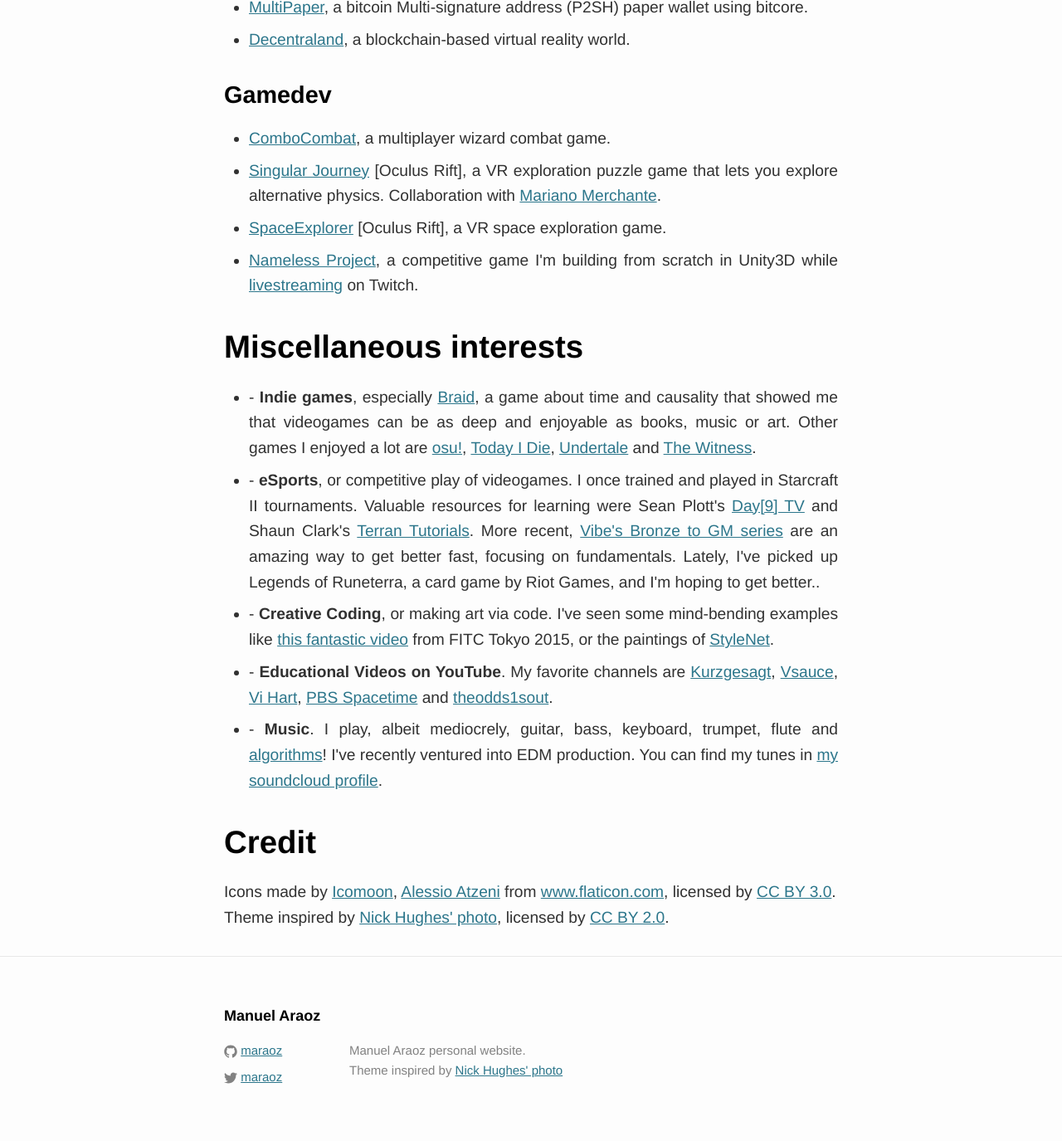
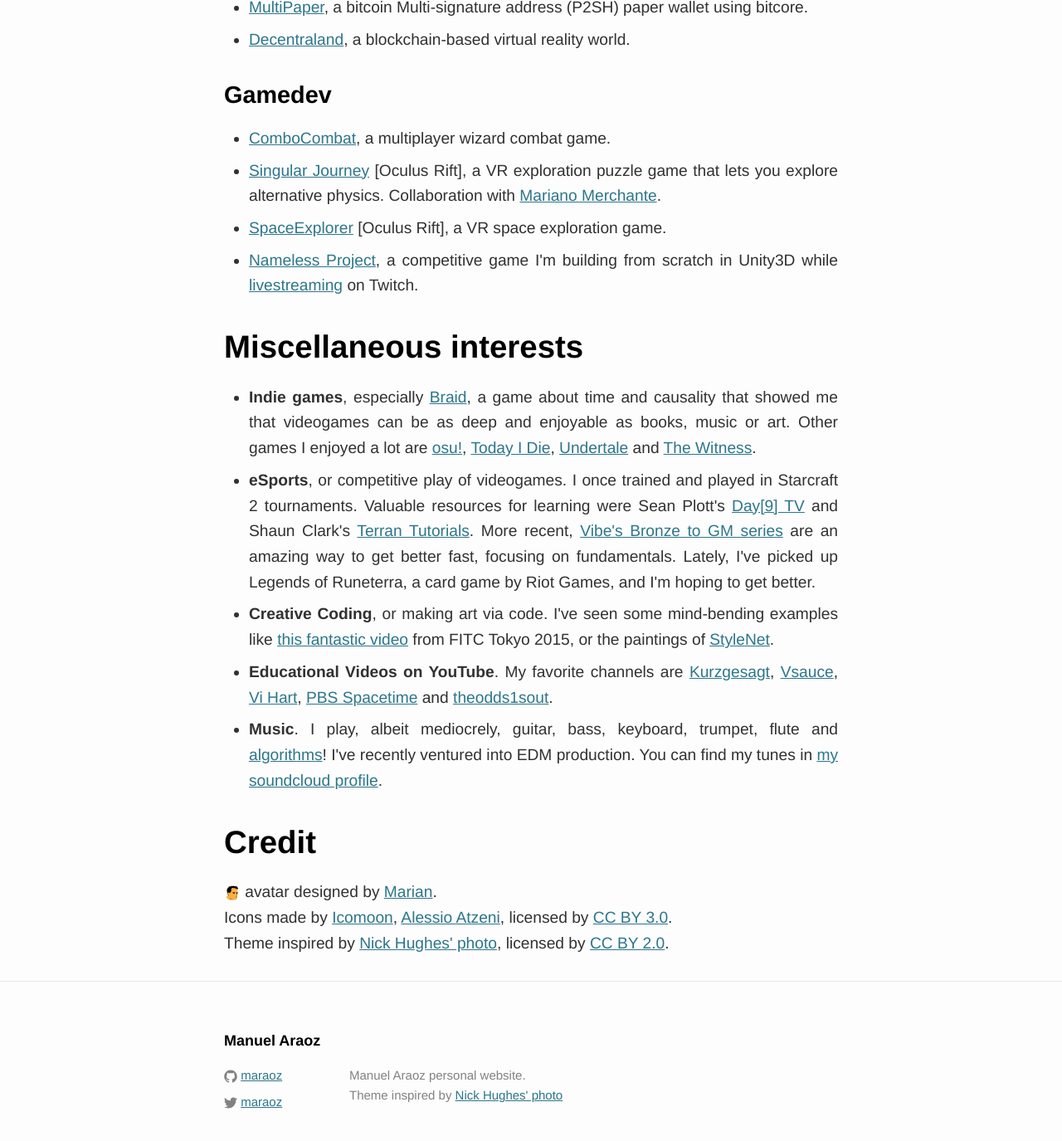
Before and after one commit to tobyornottobe/maraoz.github.io, a Jekyll site: the page built from index.html, in a window 1280 px wide and 1400 px high, scrolled down 1908 px. Shown: the top 1375 px of the window at 83% size. Built offline with Jekyll 4.4.1, drawn with Linux system fonts in a browser that asks for light colours.

Commit message:
home polish

```diff
--- a/index.html
+++ b/index.html
@@ -47,15 +47,16 @@
 
   <h1>Miscellaneous interests</h1>
   <ul>
-    <li>- <strong>Indie games</strong>, especially <a href="http://braid-game.com/">Braid</a>, a game about time and causality that showed me that videogames can be as deep and enjoyable as books, music or art. Other games I enjoyed a lot are <a href="https://osu.ppy.sh/">osu!</a>, <a href="http://www.ludomancy.com/games/today.php">Today I Die</a>, <a href="http://undertale.com/">Undertale</a> and <a href="http://the-witness.net/">The Witness</a>.</li>
-    <li>- <strong>eSports</strong>, or competitive play of videogames. I once trained and played in Starcraft II tournaments. Valuable resources for learning were Sean Plott's <a href="http://day9.tv/">Day[9] TV</a> and Shaun Clark's <a href="https://www.youtube.com/playlist?list=PLD12CD54C740200A4">Terran Tutorials</a>. More recent, <a href="https://www.youtube.com/channel/UCbNl-XUtSGo3YxHCGgC_Y9w">Vibe's Bronze to GM series</a> are an amazing way to get better fast, focusing on fundamentals. Lately, I've picked up Legends of Runeterra, a card game by Riot Games, and I'm hoping to get better..</li>
-    <li>- <strong>Creative Coding</strong>, or making art via code. I've seen some mind-bending examples like <a href="https://vimeo.com/118919656">this fantastic video</a> from FITC Tokyo 2015, or the paintings of <a href="https://github.com/andersbll/neural_artistic_style">StyleNet</a>.</li>
-    <li>- <strong>Educational Videos on YouTube</strong>. My favorite channels are <a href="https://www.youtube.com/user/Kurzgesagt">Kurzgesagt</a>, <a href="https://www.youtube.com/user/Vsauce">Vsauce</a>, <a href="https://www.youtube.com/user/Vihart">Vi Hart</a>, <a href="https://www.youtube.com/channel/UC7_gcs09iThXybpVgjHZ_7g">PBS Spacetime</a> and <a href="https://www.youtube.com/channel/UCo8bcnLyZH8tBIH9V1mLgqQ">theodds1sout</a>.</li>
-    <li>- <strong>Music</strong>. I play, albeit mediocrely, guitar, bass, keyboard, trumpet, flute and <a href="http://studio.substack.net/sin-sin">algorithms</a>! I've recently ventured into EDM production. You can find my tunes in <a href="https://soundcloud.com/alpacabrothers/">my soundcloud profile</a>.</li>
+    <li><strong>Indie games</strong>, especially <a href="http://braid-game.com/">Braid</a>, a game about time and causality that showed me that videogames can be as deep and enjoyable as books, music or art. Other games I enjoyed a lot are <a href="https://osu.ppy.sh/">osu!</a>, <a href="http://www.ludomancy.com/games/today.php">Today I Die</a>, <a href="http://undertale.com/">Undertale</a> and <a href="http://the-witness.net/">The Witness</a>.</li>
+    <li><strong>eSports</strong>, or competitive play of videogames. I once trained and played in Starcraft 2 tournaments. Valuable resources for learning were Sean Plott's <a href="http://day9.tv/">Day[9] TV</a> and Shaun Clark's <a href="https://www.youtube.com/playlist?list=PLD12CD54C740200A4">Terran Tutorials</a>. More recent, <a href="https://www.youtube.com/channel/UCbNl-XUtSGo3YxHCGgC_Y9w">Vibe's Bronze to GM series</a> are an amazing way to get better fast, focusing on fundamentals. Lately, I've picked up Legends of Runeterra, a card game by Riot Games, and I'm hoping to get better.</li>
+    <li><strong>Creative Coding</strong>, or making art via code. I've seen some mind-bending examples like <a href="https://vimeo.com/118919656">this fantastic video</a> from FITC Tokyo 2015, or the paintings of <a href="https://github.com/andersbll/neural_artistic_style">StyleNet</a>.</li>
+    <li><strong>Educational Videos on YouTube</strong>. My favorite channels are <a href="https://www.youtube.com/user/Kurzgesagt">Kurzgesagt</a>, <a href="https://www.youtube.com/user/Vsauce">Vsauce</a>, <a href="https://www.youtube.com/user/Vihart">Vi Hart</a>, <a href="https://www.youtube.com/channel/UC7_gcs09iThXybpVgjHZ_7g">PBS Spacetime</a> and <a href="https://www.youtube.com/channel/UCo8bcnLyZH8tBIH9V1mLgqQ">theodds1sout</a>.</li>
+    <li><strong>Music</strong>. I play, albeit mediocrely, guitar, bass, keyboard, trumpet, flute and <a href="http://studio.substack.net/sin-sin">algorithms</a>! I've recently ventured into EDM production. You can find my tunes in <a href="https://soundcloud.com/alpacabrothers/">my soundcloud profile</a>.</li>
   </ul>
 
   <h1>Credit</h1>
-  <div>Icons made by <a href="http://www.flaticon.com/authors/icomoon" title="Icomoon">Icomoon</a>, <a href="http://www.flaticon.com/authors/alessio-atzeni" title="Alessio Atzeni">Alessio Atzeni</a> from <a href="http://www.flaticon.com" title="Flaticon">www.flaticon.com</a>, licensed by <a href="http://creativecommons.org/licenses/by/3.0/" title="Creative Commons BY 3.0">CC BY 3.0</a>.</div>
+  <div><img width="20" height="20" src="img/avatar.png"/> avatar designed by <a href="https://twitter.com/marianorod1541">Marian</a>.</div>
+  <div>Icons made by <a href="http://www.flaticon.com/authors/icomoon" title="Icomoon">Icomoon</a>, <a href="http://www.flaticon.com/authors/alessio-atzeni" title="Alessio Atzeni">Alessio Atzeni</a>, licensed by <a href="https://creativecommons.org/licenses/by/3.0/" title="Creative Commons BY 3.0">CC BY 3.0</a>.</div>
   <div>Theme inspired by <a href="https://www.flickr.com/photos/enhues/7735149256/in/photostream/">Nick Hughes' photo</a>, licensed by <a href="https://creativecommons.org/licenses/by/2.0/">CC BY 2.0</a>.</div>
 
 </div>
```
